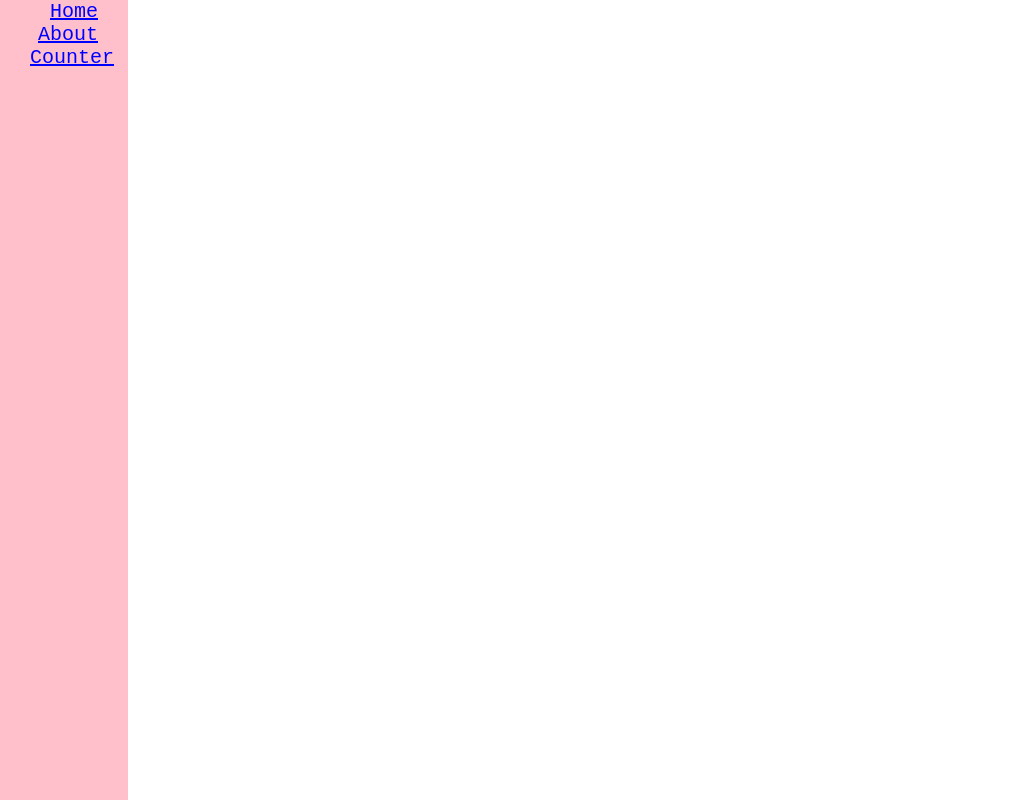
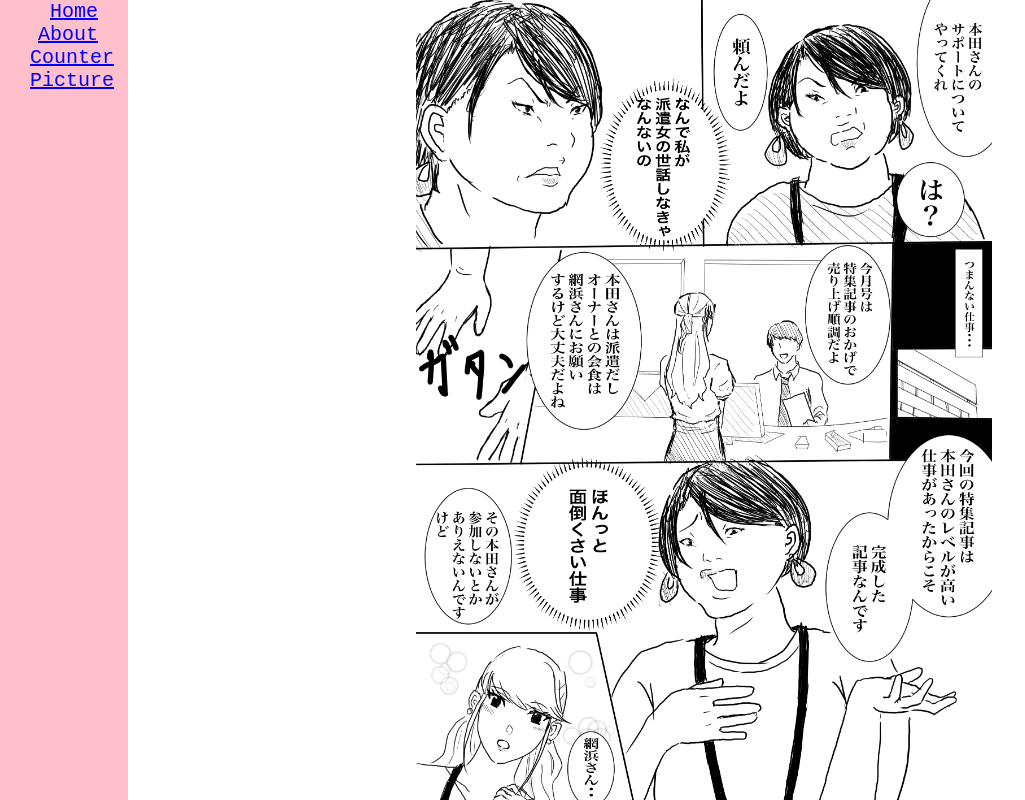
Before and after one commit to kobayashi63/test, a React (Create React App) app: page /picture in a window 1280 px wide. Shown: the whole page, without its empty margins (0-1025 px from the left). Built offline with nearby package versions, Linux system fonts and the light colour scheme.

Commit message:
add sabasaba

```diff
--- a/src/App.js
+++ b/src/App.js
@@ -1,28 +1,32 @@
-import Home from './Component/Home';
-import About from './Component/About';
-import Counter from './Component/Counter';
+
+import './App.css';
 import Toppage from './Component/Toppage';
-import './App.css';
-import { Switch, Route, Link } from 'react-router-dom';
+import { Link, Switch, Route} from 'react-router-dom';
+import Router from './Router';
 
-export default function App(){
-    return (
-
-    <div class="page" align="right">
-        <Switch>
-            <Route exact path="/" component={Toppage}/>
-            <Route exact path="/home" component={Home}/>
-            <Route exact path="/about" component={About} />
-            <Route exact path="/counter" component={Counter} />
-        </Switch>
+const MainContents=()=>{
+    return(
+        <div class="page" align="right">
+        <Router></Router>
 
         <div class="menu" aligm="left">
             <Link to="/home" class="link-box">Home</Link>  <br />
             <Link to="/about" class="link-box">About</Link>  <br />
-            <Link to="/counter" class="link-box">Counter</Link>
-
+            <Link to="/counter" class="link-box">Counter</Link> <br />
+            <Link to="/picture" class="link-box">Picture</Link>
         </div>
     </div>
+    )
+}
+export default function App(){
+    return (
+
+    <Switch>
+        <Route exact path="/" component={Toppage} />
+        <Route path="/*" component={MainContents}/>
+
+
+    </Switch>
 
   );
 }
--- a/src/Component/Picture/index.js
+++ b/src/Component/Picture/index.js
@@ -1,17 +1,15 @@
 
 import React from 'react';
-import Image from 'react-image-resizer';
+import Image from './sabasaba.jpg';
 
-
-    <div>
-
-
-           <img
-             src="https://s4.aconvert.com/convert/p3r68-cdx67/a78xh-625xt.jpg"
-             alt="sabasaba"
-             height={ 100 }
-            width={ 100 }
-           />
-
-
-    </div>
+export default function Picture(){
+       return(
+       <div align="center">
+              <img
+              src={Image}
+              alt="sabasaba"
+              width="50%"
+              />
+       </div>
+       );
+}
--- a/src/Component/Toppage/index.js
+++ b/src/Component/Toppage/index.js
@@ -1,7 +1,11 @@
 import React from 'react';
+import{Link} from 'react-router-dom';
 
 export default function Toppage(){
     return (
+        <>
         <h1 align="center">TOP</h1>
+        <Link to="/home">ENTER</Link>
+        </>
     );
 }
--- /dev/null
+++ b/src/Router.js
@@ -0,0 +1,20 @@
+import { Switch, Route } from "react-router-dom";
+import Home from './Component/Home';
+import About from './Component/About';
+import Counter from './Component/Counter';
+import Toppage from './Component/Toppage';
+import Picture from './Component/Picture';
+
+export default function Router(){
+    return(
+        <div class="page" align="right">
+            <Switch >
+                <Route exact path="/top" component={Toppage}/>
+                <Route exact path="/home" component={Home}/>
+                <Route exact path="/about" component={About} />
+                <Route exact path="/counter" component={Counter} />
+                <Route exact path="/picture" component={Picture} />
+            </Switch>
+        </div>
+    )
+}
```
Also changed, not shown: src/Component/Picture/sabasaba.jpg (added).
